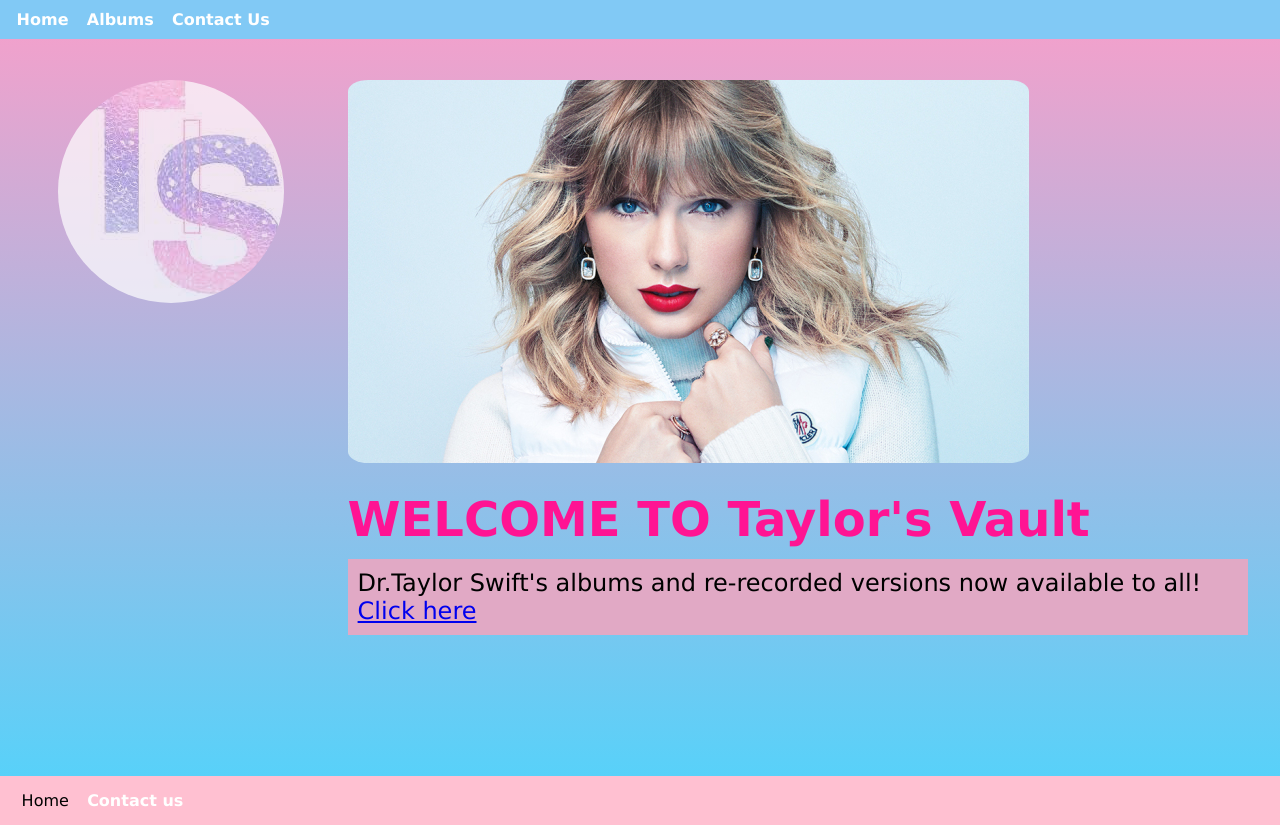
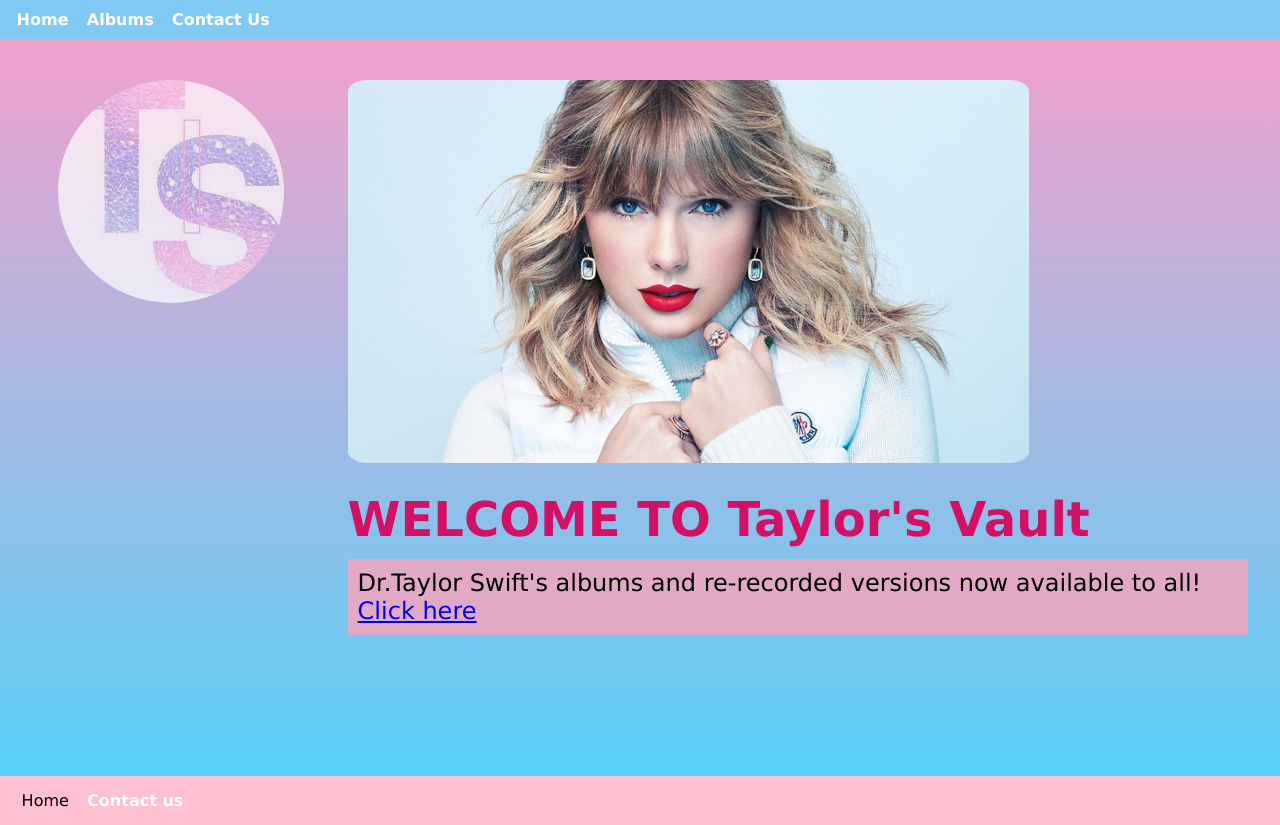
Before and after one commit to pooja-h-411/Nebula6, a plain HTML site: page index.html in a window 1280 px wide. Drawn offline with Linux system fonts and the light colour scheme.

Commit message:
change color

```diff
--- a/index.html
+++ b/index.html
@@ -10,7 +10,7 @@
 
     <style>
       h1 {
-        color: deeppink;
+        color: rgb(210, 16, 100);
         font-size: 3em;
         margin-top: 0.5em;
       }
```
